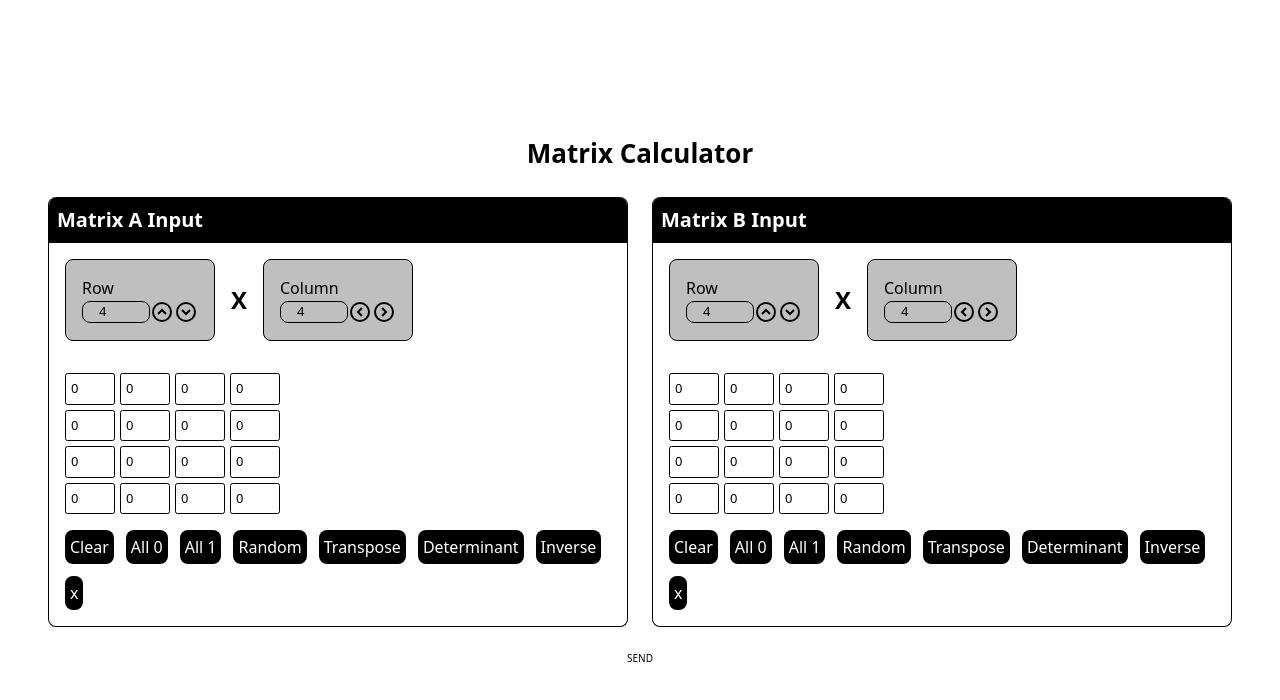
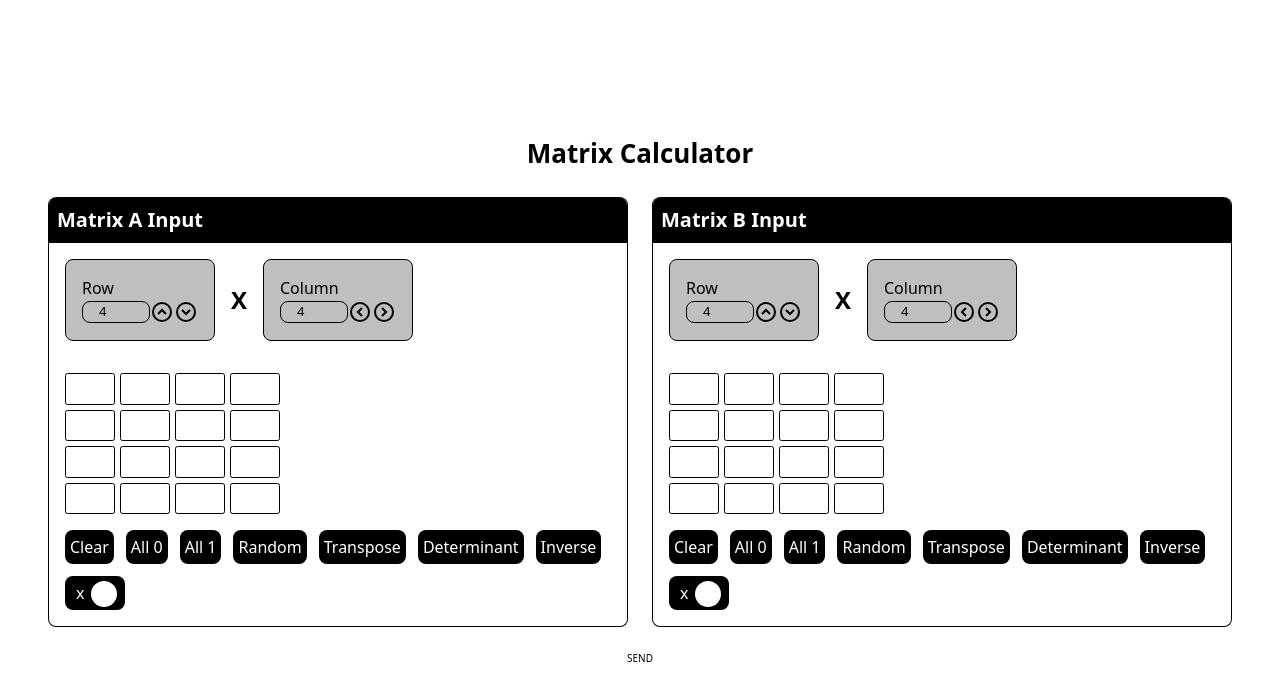
Before and after one commit to endriuuuu1/matrix-calculator-DevOps-project, a React app in the folder frontend/: page / in a window 1280 px wide. Shown: the top 700 px of the page. Built offline with nearby package versions, Linux system fonts and the light colour scheme; the HTML template or start-up script is replaced by a standard one.

Commit message:
request testing

```diff
--- a/frontend/src/App.tsx
+++ b/frontend/src/App.tsx
@@ -4,12 +4,35 @@ import Header from "./components/Header";
 import Matrix from "./components/Matrix";
 
 function App() {
-  const [matrixA, setMatrixA] = useState(
-    Array.from({ length: 4 }, () => Array(4).fill("0"))
+  const [matrix_a, setMatrixA] = useState(
+    Array.from({ length: 4 }, () => Array(4).fill(""))
   );
-  const [matrixB, setMatrixB] = useState(
-    Array.from({ length: 4 }, () => Array(4).fill("0"))
+  const [matrix_b, setMatrixB] = useState(
+    Array.from({ length: 4 }, () => Array(4).fill(""))
   );
+
+  const stringToNumberA = matrix_a.map((row) => row.map(Number));
+  const stringToNumberB = matrix_b.map((row) => row.map(Number));
+
+  const sendToBackend = async () => {
+    try {
+      const res = await fetch("", {
+        method: "POST",
+        headers: {
+          "Content-Type": "application-json",
+        },
+        body: JSON.stringify({
+          operation: "transpose",
+          stringToNumberA,
+          stringToNumberB,
+        }),
+      });
+      const data = await res.json();
+      console.log(data);
+    } catch (error) {
+      console.log(error);
+    }
+  };
 
   return (
     <div
@@ -23,10 +46,10 @@ function App() {
         xl:flex-row items-center gap-[2.4rem]
       "
       >
-        <Matrix title="Matrix A" matrix={matrixA} setMatrix={setMatrixA} />
-        <Matrix title="Matrix B" matrix={matrixB} setMatrix={setMatrixB} />
+        <Matrix title="Matrix A" matrix={matrix_a} setMatrix={setMatrixA} />
+        <Matrix title="Matrix B" matrix={matrix_b} setMatrix={setMatrixB} />
       </div>
-      <button>SEND</button>
+      <button onClick={sendToBackend}>SEND</button>
     </div>
   );
 }
--- a/frontend/src/components/Buttons.tsx
+++ b/frontend/src/components/Buttons.tsx
@@ -15,13 +15,31 @@ export default function Buttons() {
     pb-[1.6rem]"
     >
       {buttonsArray.map((b) => (
-        <button
-          className="p-[0.5rem] bg-black text-white
+        <div
+          className={`${
+            b === "x" ? "bg-black rounded-[0.8rem] px-[0.6rem]" : "bg-none"
+          }`}
+        >
+          <button
+            className={`p-[0.5rem] text-white
         rounded-[0.8rem] text-[1.6rem]
-        cursor-pointer"
-        >
-          {b}
-        </button>
+        cursor-pointer
+        ${b === "x" ? "bg-none" : "bg-black"}`}
+          >
+            {b}
+          </button>
+          {b === "x" && (
+            <input
+              type="number"
+              className="border w-[3rem] h-[3rem]
+            rounded-full [appearance:textfield]
+            [&::-webkit-outer-spin-button]:appearance-none
+            [&::-webkit-inner-spin-button]:appearance-none
+            text-center text-[1.3rem] font-[500]
+            border-2 outline-none bg-white"
+            />
+          )}
+        </div>
       ))}
     </div>
   );
```
